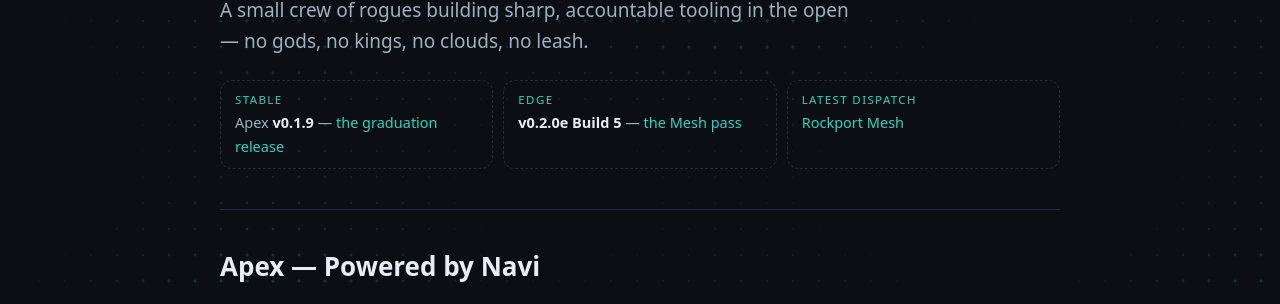
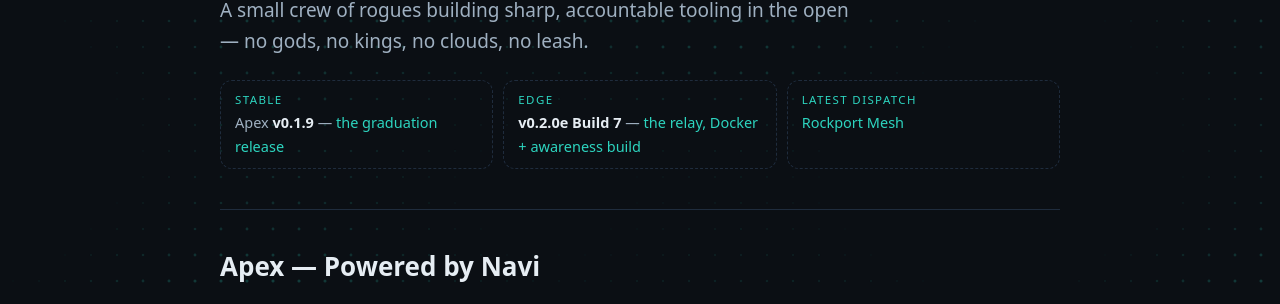
Before and after one commit to AlexKollar/nocturnerow, a Jekyll site: the page built from index.html, in a window 1280 px wide and 900 px high. Shown: the part 278-582 px from the top of the window. Built offline with Jekyll 4.4.1, drawn with Linux system fonts in a browser that asks for light colours.

Commit message:
Apex page + homepage strip: Edge v0.2.0e Build 7 — the relay, Docker + awareness build

```diff
--- a/apex.html
+++ b/apex.html
@@ -3,14 +3,14 @@ layout: default
 title: Apex
 permalink: /apex.html
 share_image: /share-apex.png
-description: "Apex | Powered by Navi — a local-first AI partner for security work. Your hardware, your data, no landlord; open source under the AGPL v3. Stable v0.1.9 · Edge v0.2.0e Build 5."
+description: "Apex | Powered by Navi — a local-first AI partner for security work. Your hardware, your data, no landlord; open source under the AGPL v3. Stable v0.1.9 · Edge v0.2.0e Build 7."
 ---
 <main class="wrap">
 <div class="hero">
 <h1><span class="hglitch" data-text="Apex | Powered by Navi"><span id="apex-tagline" class="tagline-cursor">Apex | Powered by Navi</span></span></h1>
 </div>
 <section id="apex">
-  <span class="chip">Apex <b>v0.1.9 Stable</b> · Edge <b>v0.2.0e Build 5</b></span>
+  <span class="chip">Apex <b>v0.1.9 Stable</b> · Edge <b>v0.2.0e Build 7</b></span>
 <p>Apex runs entirely on your own hardware: your machine, your network, your data never leaves the building — and the model answering is Navi, the one it was built around.</p>
 <p style="font-size:18px;color:var(--text)"><b>Open source, top to bottom</b> — the app, the chips, the knowledge packs, the crypto tools, even this website. Nothing to take on faith; read it all.</p>
 <style>
--- a/index.html
+++ b/index.html
@@ -10,7 +10,7 @@ description: "Nocturne Row — a small security group building sharp, accountabl
 <p class="sub">A small crew of rogues building sharp, accountable tooling in the open — no gods, no kings, no clouds, no leash.</p>
 <div class="rowstatus">
 <div class="rs"><span class="k">STABLE</span>Apex <b>v0.1.9</b> — <a href="https://github.com/AlexKollar/Apex/releases/tag/v0.1.9">the graduation release</a></div>
-<div class="rs"><span class="k">EDGE</span><b>v0.2.0e Build 5</b> — <a href="https://github.com/AlexKollar/Apex/releases/tag/v0.2.0e">the Mesh pass</a></div>
+<div class="rs"><span class="k">EDGE</span><b>v0.2.0e Build 7</b> — <a href="https://github.com/AlexKollar/Apex/releases/tag/v0.2.0e">the relay, Docker + awareness build</a></div>
 <div class="rs"><span class="k">LATEST DISPATCH</span>{% assign latest = site.posts.first %}<a href="{{ latest.url }}">{{ latest.title }}</a></div>
 </div>
 </div>
```
